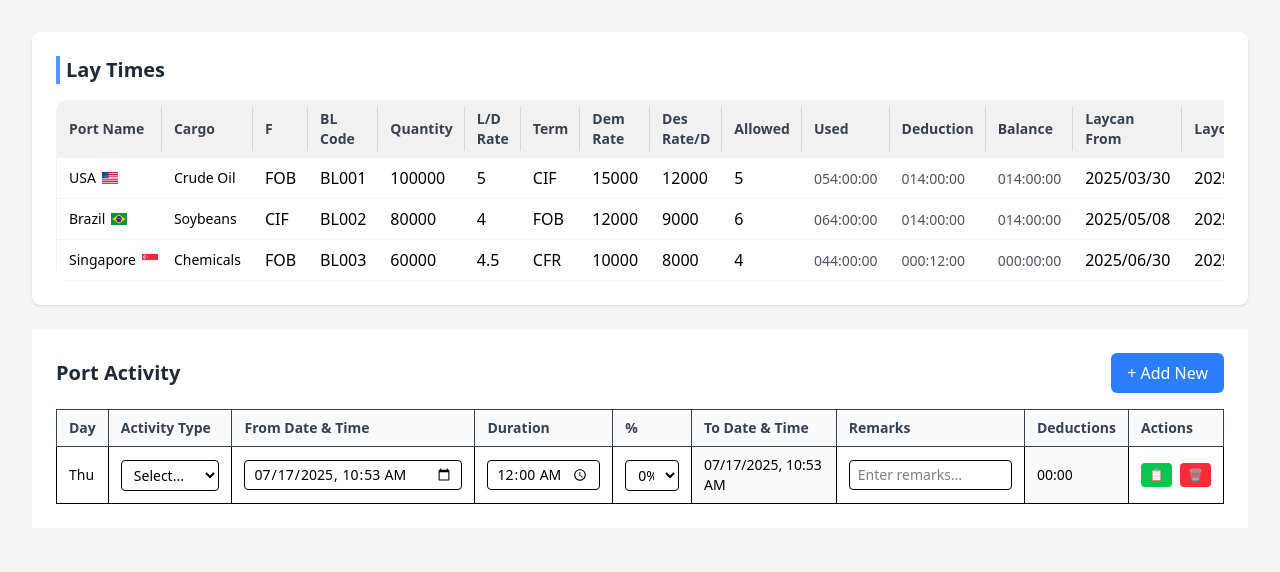
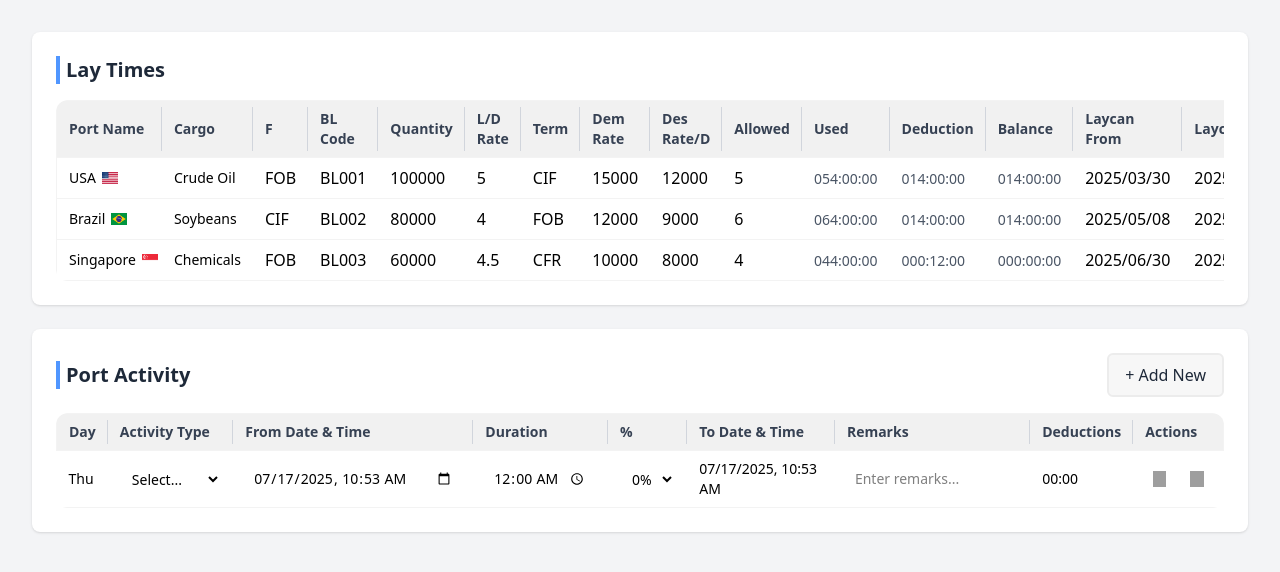
Before and after one commit to NimaRahimiJahandide/port-activity, a Vue app: page / in a window 1280 px wide. Shown: the top 572 px of the page. Built offline with nearby package versions, Linux system fonts and the light colour scheme; grey boxes are pictures that could not be loaded.

Commit message:
fix style table

```diff
--- a/src/components/ActivityTypeSelect.vue
+++ b/src/components/ActivityTypeSelect.vue
@@ -2,7 +2,7 @@
   <select
     :value="modelValue"
     @input="$emit('update:modelValue', $event.target.value)"
-    class="w-full px-2 py-1 border rounded text-sm focus:outline-none focus:ring-2 focus:ring-blue-500"
+    class="w-full px-2 py-1 rounded text-sm focus:outline-none focus:ring-2 focus:ring-blue-500"
   >
     <option value="">Select...</option>
     <option v-for="type in options" :key="type" :value="type">
--- a/src/components/PortActivityRow.vue
+++ b/src/components/PortActivityRow.vue
@@ -1,31 +1,31 @@
 <template>
-    <tr :class="{ 'bg-red-50 border-red-300': isOutOfOrder }">
+    <tr class="border-b border-[#f3f3f3]" :class="{ 'bg-red-50 border-red-300': isOutOfOrder }">
         <!-- Day -->
-        <td class="border px-3 py-2 text-sm">
+        <td class="px-3 py-2 text-sm">
             {{ formatDay(row.fromDate) }}
         </td>
 
         <!-- Activity Type -->
-        <td class="border px-3 py-2">
+        <td class="px-3 py-2">
             <ActivityTypeSelect v-model="row.activityType" :options="activityTypes" />
         </td>
 
         <!-- From Date & Time -->
-        <td class="border px-3 py-2">
+        <td class="px-3 py-2">
             <input type="datetime-local" v-model="row.fromDate" @change="emitUpdate"
-                class="w-full px-2 py-1 border rounded text-sm focus:outline-none focus:ring-2 focus:ring-blue-500" />
+                class="w-full px-2 py-1 rounded text-sm focus:outline-none focus:ring-2 focus:ring-blue-500" />
         </td>
 
         <!-- Duration -->
-        <td class="border px-3 py-2">
+        <td class="px-3 py-2">
             <input type="time" v-model="row.duration" @change="emitUpdate"
-                class="w-full px-2 py-1 border rounded text-sm focus:outline-none focus:ring-2 focus:ring-blue-500" />
+                class="w-full px-2 py-1 rounded text-sm focus:outline-none focus:ring-2 focus:ring-blue-500" />
         </td>
 
         <!-- % -->
-        <td class="border px-3 py-2">
+        <td class="px-3 py-2">
             <select v-model="row.percentage" @change="emitUpdateDeductions"
-                class="w-full px-2 py-1 border rounded text-sm focus:outline-none focus:ring-2 focus:ring-blue-500">
+                class="w-full px-2 py-1 rounded text-sm focus:outline-none focus:ring-2 focus:ring-blue-500">
                 <option value="0">0%</option>
                 <option value="50">50%</option>
                 <option value="100">100%</option>
@@ -33,35 +33,35 @@
         </td>
 
         <!-- To Date & Time -->
-        <td class="border px-3 py-2 text-sm bg-gray-50">
+        <td class="px-3 py-2 text-sm">
             {{ formatDateTime(row.toDate) }}
         </td>
 
         <!-- Remarks -->
-        <td class="border px-3 py-2">
+        <td class="px-3 py-2">
             <input type="text" v-model="row.remarks" placeholder="Enter remarks..."
-                class="w-full px-2 py-1 border rounded text-sm focus:outline-none focus:ring-2 focus:ring-blue-500" />
+                class="w-full px-2 py-1 rounded text-sm focus:outline-none focus:ring-2 focus:ring-blue-500" />
         </td>
 
         <!-- Deductions -->
-        <td class="border px-3 py-2 text-sm bg-gray-50">
+        <td class="px-3 py-2 text-sm">
             {{ row.deductions }}
         </td>
 
         <!-- Actions -->
-        <td class="border px-3 py-2">
+        <td class="px-3 py-2">
             <div class="flex items-center space-x-2">
                 <button v-if="isOutOfOrder" @click="$emit('auto-adjust', index)"
                     class="bg-yellow-500 hover:bg-yellow-600 text-white px-2 py-1 rounded text-xs" title="Auto Adjust">
                     ⚡
                 </button>
                 <button @click="$emit('clone', index)"
-                    class="bg-green-500 hover:bg-green-600 text-white px-2 py-1 rounded text-xs" title="Clone">
-                    📋
+                    class="text-white px-2 py-1 rounded text-xs cursor-pointer" title="Clone">
+                    <img class="size-4" src="../../icons/copy.svg" alt="clone">
                 </button>
                 <button @click="$emit('confirm-delete', index)"
-                    class="bg-red-500 hover:bg-red-600 text-white px-2 py-1 rounded text-xs" title="Delete">
-                    🗑️
+                    class=" text-white px-2 py-1 rounded text-xs cursor-pointer" title="Delete">
+                    <img class="size-4"src="../../icons/trash.svg" alt="delete">
                 </button>
             </div>
         </td>
--- a/src/components/PortActivityTable.vue
+++ b/src/components/PortActivityTable.vue
@@ -1,56 +1,68 @@
 <template>
-  <div class="p-6 bg-white">
+  <div class="p-6 bg-white shadow-sm rounded-lg">
     <!-- Header -->
     <div class="mb-4 flex justify-between items-center">
-      <h2 class="text-xl font-semibold text-gray-800">Port Activity</h2>
-      <button
-        @click="addNewRow"
-        class="bg-blue-500 hover:bg-blue-600 text-white px-4 py-2 rounded-md transition-colors"
-      >
+      <h2 class="text-xl font-semibold text-gray-800 border-l-4 pl-1.5 border-[#5096ff]">Port Activity</h2>
+      <button @click="addNewRow"
+        class="bg-[#f7f7f7] text-gray-800 px-4 py-2 rounded-md border-2 border-[#ececec] transition-colors cursor-pointer">
         + Add New
       </button>
     </div>
 
     <!-- Table -->
     <div class="overflow-x-auto">
-      <table class="min-w-full border-collapse border border-gray-300">
+      <table class="min-w-full rounded-xl overflow-hidden">
         <thead>
-          <tr class="bg-gray-50 text-sm font-medium text-gray-700">
-            <th class="border px-3 py-2 text-left">Day</th>
-            <th class="border px-3 py-2 text-left">Activity Type</th>
-            <th class="border px-3 py-2 text-left">From Date & Time</th>
-            <th class="border px-3 py-2 text-left">Duration</th>
-            <th class="border px-3 py-2 text-left">%</th>
-            <th class="border px-3 py-2 text-left">To Date & Time</th>
-            <th class="border px-3 py-2 text-left">Remarks</th>
-            <th class="border px-3 py-2 text-left">Deductions</th>
-            <th class="border px-3 py-2 text-left">Actions</th>
+          <tr class="bg-[#f1f1f1] text-sm border border-[#f3f3f3] text-gray-700">
+            <th class="relative px-3 py-2 text-left">
+              <span>Day</span>
+              <div class="absolute right-0 top-[6px] bottom-[6px] w-px bg-gray-300"></div>
+            </th>
+            <th class="relative px-3 py-2 text-left">
+              <span>Activity Type</span>
+              <div class="absolute right-0 top-[6px] bottom-[6px] w-px bg-gray-300"></div>
+            </th>
+            <th class="relative px-3 py-2 text-left">
+              <span>From Date &amp; Time</span>
+              <div class="absolute right-0 top-[6px] bottom-[6px] w-px bg-gray-300"></div>
+            </th>
+            <th class="relative px-3 py-2 text-left">
+              <span>Duration</span>
+              <div class="absolute right-0 top-[6px] bottom-[6px] w-px bg-gray-300"></div>
+            </th>
+            <th class="relative px-3 py-2 text-left">
+              <span>%</span>
+              <div class="absolute right-0 top-[6px] bottom-[6px] w-px bg-gray-300"></div>
+            </th>
+            <th class="relative px-3 py-2 text-left">
+              <span>To Date &amp; Time</span>
+              <div class="absolute right-0 top-[6px] bottom-[6px] w-px bg-gray-300"></div>
+            </th>
+            <th class="relative px-3 py-2 text-left">
+              <span>Remarks</span>
+              <div class="absolute right-0 top-[6px] bottom-[6px] w-px bg-gray-300"></div>
+            </th>
+            <th class="relative px-3 py-2 text-left">
+              <span>Deductions</span>
+              <div class="absolute right-0 top-[6px] bottom-[6px] w-px bg-gray-300"></div>
+            </th>
+            <th class="relative px-3 py-2 text-left">
+              <span>Actions</span>
+            </th>
           </tr>
         </thead>
+
         <tbody>
-          <PortActivityRow
-            v-for="(row, index) in rows"
-            :key="row.id"
-            :row="row"
-            :index="index"
-            :is-out-of-order="isRowOutOfOrder(index)"
-            :activity-types="activityTypes"
-            @clone="cloneRow"
-            @auto-adjust="autoAdjustRow"
-            @confirm-delete="confirmDelete"
-            @update-row="updateToDate"
-            @update-deductions="updateDeductions"
-          />
+          <PortActivityRow v-for="(row, index) in rows" :key="row.id" :row="row" :index="index"
+            :is-out-of-order="isRowOutOfOrder(index)" :activity-types="activityTypes" @clone="cloneRow"
+            @auto-adjust="autoAdjustRow" @confirm-delete="confirmDelete" @update-row="updateToDate"
+            @update-deductions="updateDeductions" />
         </tbody>
       </table>
     </div>
 
     <!-- Delete Modal -->
-    <DeleteModal
-      v-if="showDeleteModal"
-      @cancel="cancelDelete"
-      @confirm="deleteRow"
-    />
+    <DeleteModal v-if="showDeleteModal" @cancel="cancelDelete" @confirm="deleteRow" />
   </div>
 </template>
 
```
Also changed, not shown: public/icons/copy.svg (added), public/icons/trash.svg (added).
